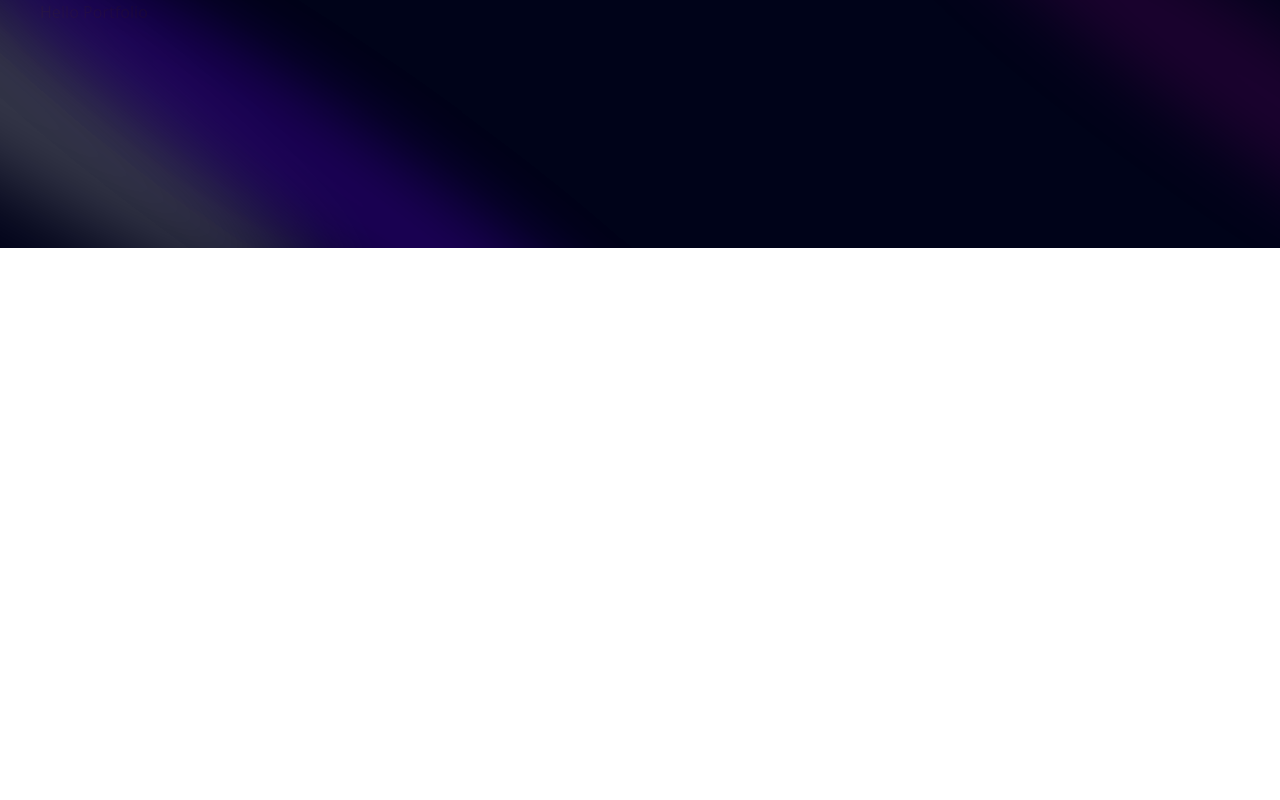
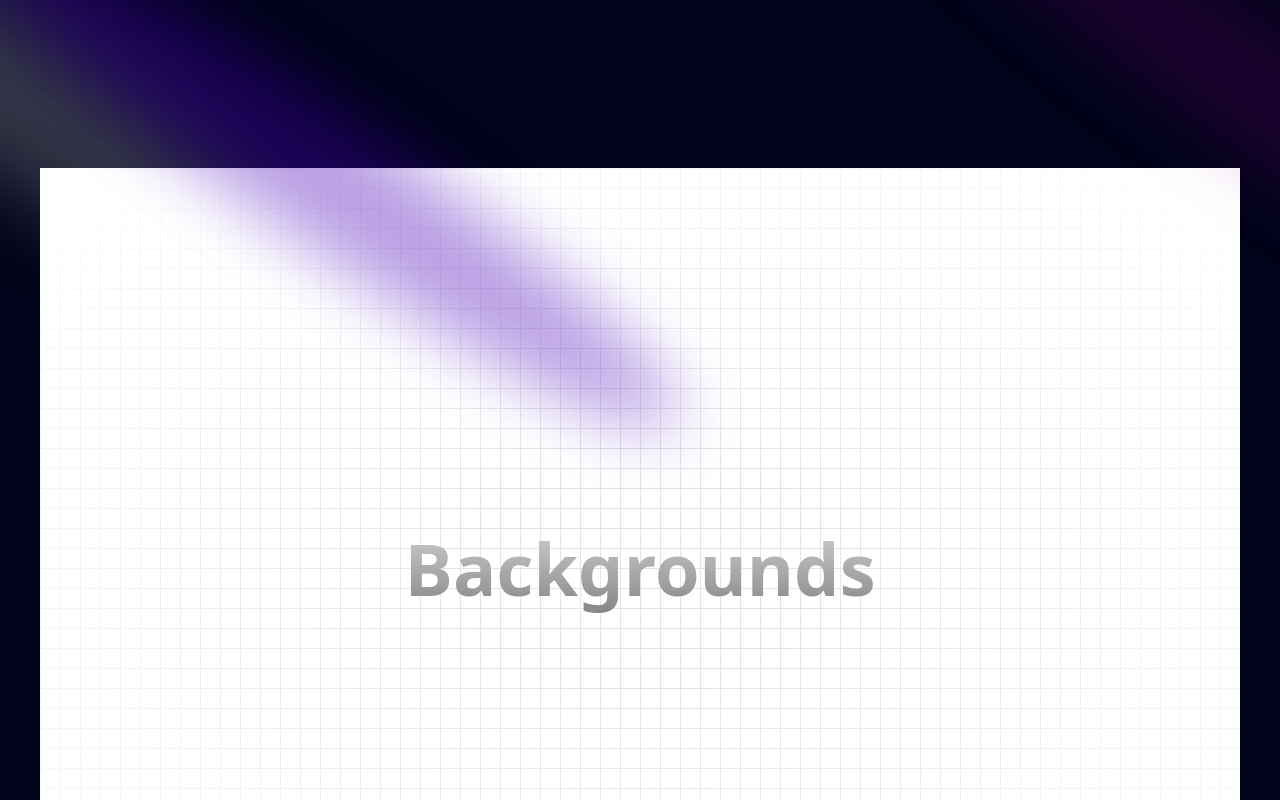
Before and after one commit to Shahbazali2001/shahbazali-ai, a Next.js app: page / in a window 1280 px wide. Shown: the top 800 px of the page. Built offline with nearby package versions, Linux system fonts and the light colour scheme.

Commit message:
Minor Changes

```diff
--- a/src/components/Hero.tsx
+++ b/src/components/Hero.tsx
@@ -1,22 +1,42 @@
-import React from 'react'
-import { Spotlight } from './ui/Spotlight'
+import React from "react";
+import { Spotlight } from "./ui/Spotlight";
+import { cn } from "@/lib/utils";
 
 const Hero = () => {
   return (
-    <div className='pb-20 pt-36'>
+    <div className="pb-20 pt-36">
       <div>
-        <Spotlight className='-top-40 -left-10 md:-left-32 md:-top-20 h-screen' fill='white' />
-        <Spotlight className='top-10 left-full h-[80vh] w-[50vw]' fill='purple' />
-        <Spotlight className='top-28 left-80 h-[80vh] w-[50vw]' fill='blue' />
-        <Spotlight className='top-28 left-80 h-[80vh] w-[50vw]' fill='purple' />
+        <Spotlight
+          className="-top-40 -left-10 md:-left-32 md:-top-20 h-screen"
+          fill="white"
+        />
+        <Spotlight
+          className="top-10 left-full h-[80vh] w-[50vw]"
+          fill="purple"
+        />
+        <Spotlight className="top-28 left-80 h-[80vh] w-[50vw]" fill="blue" />
+        <Spotlight className="top-28 left-80 h-[80vh] w-[50vw]" fill="purple" />
       </div>
 
       <div>
+        <div className="relative flex h-[50rem] w-full items-center justify-center bg-white dark:bg-black">
+          <div
+            className={cn(
+              "absolute inset-0",
+              "[background-size:20px_20px]",
+              "[background-image:linear-gradient(to_right,#e4e4e7_1px,transparent_1px),linear-gradient(to_bottom,#e4e4e7_1px,transparent_1px)]",
+              "dark:[background-image:linear-gradient(to_right,#262626_1px,transparent_1px),linear-gradient(to_bottom,#262626_1px,transparent_1px)]"
+            )}
+          />
+          {/* Radial gradient for the container to give a faded look */}
+          <div className="pointer-events-none absolute inset-0 flex items-center justify-center bg-white [mask-image:radial-gradient(ellipse_at_center,transparent_20%,black)] dark:bg-black"></div>
+          <p className="relative z-20 bg-gradient-to-b from-neutral-200 to-neutral-500 bg-clip-text py-8 text-4xl font-bold text-transparent sm:text-7xl">
+            Backgrounds
+          </p>
+        </div>
+      </div>
+    </div>
+  );
+};
 
-      </div>
-
-    </div>
-  )
-}
-
-export default Hero
+export default Hero;
```
